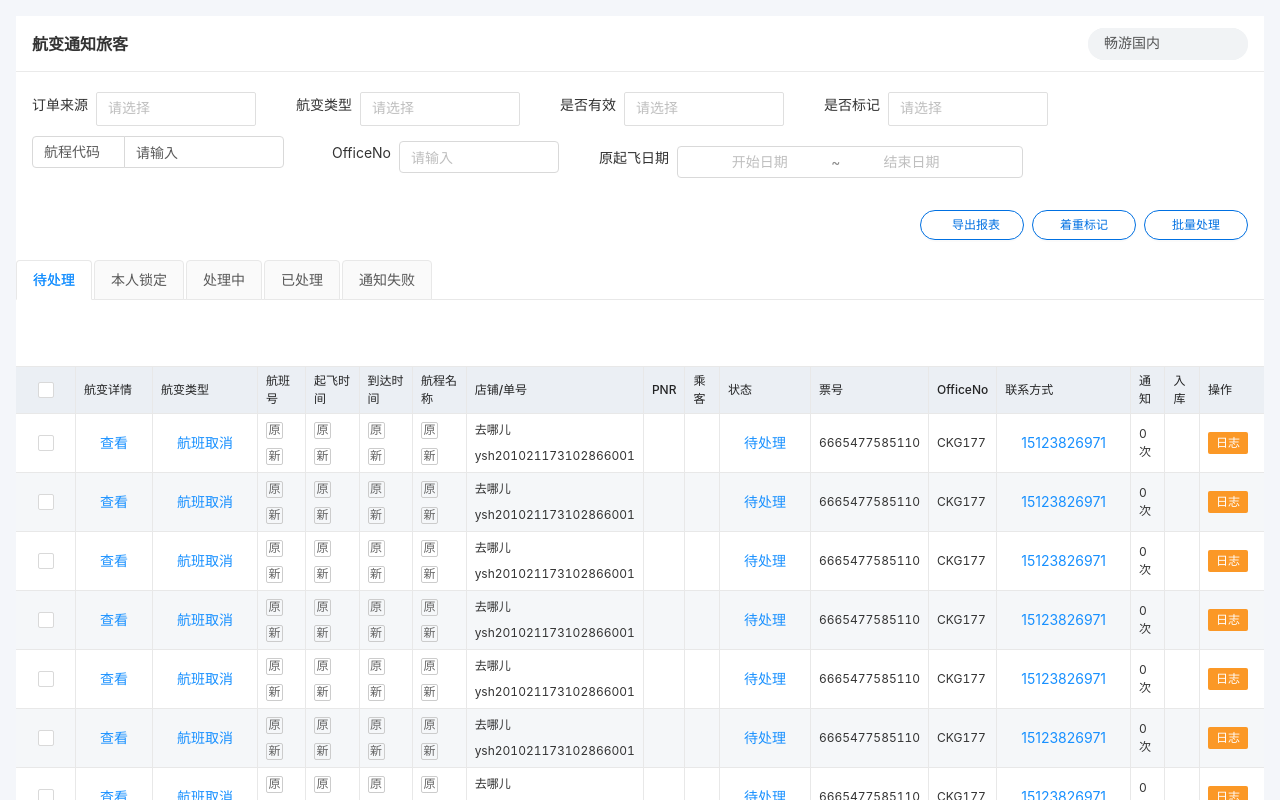
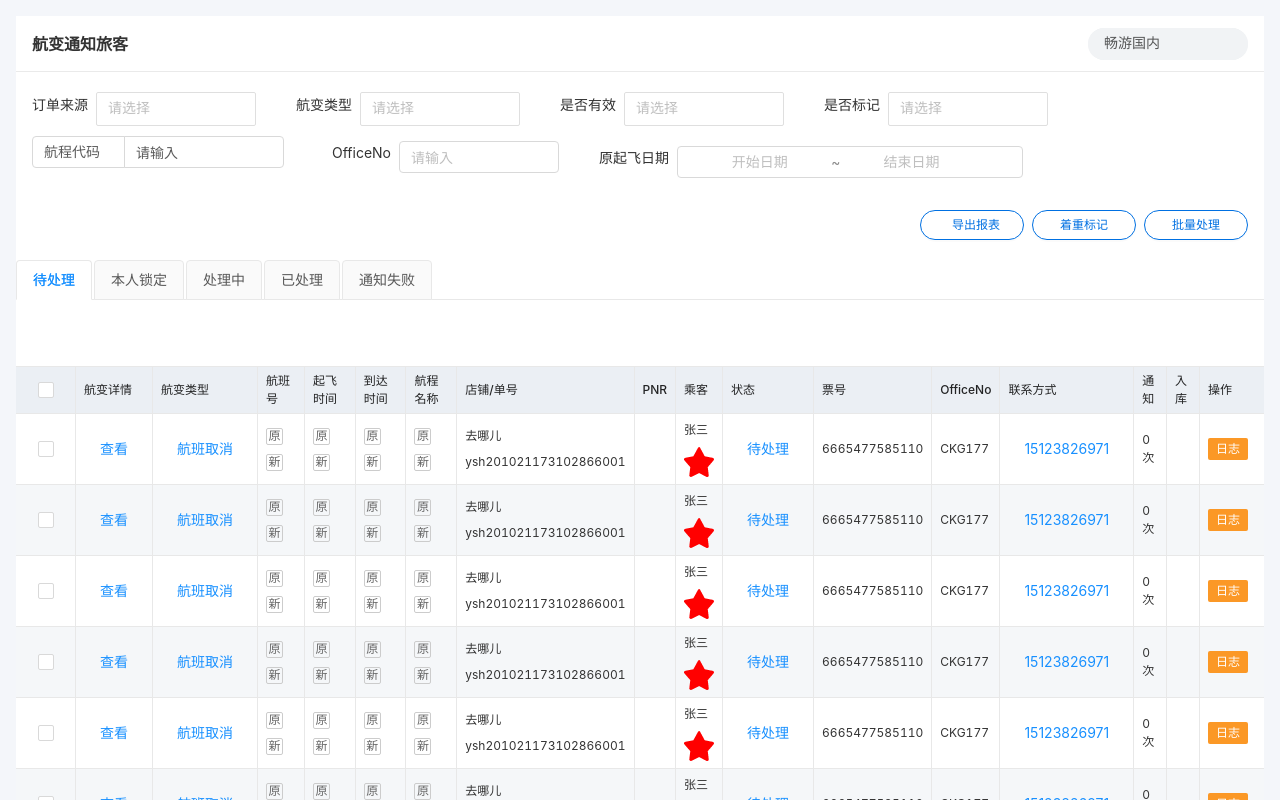
Before and after one commit to mazhengrong25/yunshang_aerial_change, a Vue app: page /notice in a window 1280 px wide. Shown: the top 800 px of the page. Built offline with nearby package versions, Linux system fonts and the light colour scheme.

Commit message:
航变通知页面补充

```diff
--- a/src/views/notice.vue
+++ b/src/views/notice.vue
@@ -1,7 +1,7 @@
 <!--
  * @Author: mzr
  * @Date: 2020-10-30 14:13:41
- * @LastEditTime: 2020-11-03 15:19:53
+ * @LastEditTime: 2020-11-03 15:42:52
  * @LastEditors: Please set LastEditors
  * @Description: 航变通知
  * @FilePath: \positiond:\aerial\yunshang_aerial_change\src\views\changeNotice.vue
@@ -169,7 +169,12 @@
           </template>
         </a-table-column>
         <a-table-column key="pnr" title="PNR" data-index="isEnable" />
-        <a-table-column key="passenger" title="乘客" data-index="isEnable" />
+        <a-table-column key="passenger" title="乘客" data-index="isEnable">
+          <template slot-scope="record">
+            <p>张三</p>
+            <span><img src="../assets/xing.png"></img></span>
+          </template>
+        </a-table-column>
         <a-table-column key="state" title="状态" data-index="isEnable">
             <template slot-scope="record">
                 <a-button type="link" @click="openStateModal()">待处理</a-button>
@@ -912,6 +917,11 @@ export default {
         align-items: center;
         justify-content: center;
         margin-right: 10px;
+        img {
+          width: 100%;
+          height: 100%;
+          object-fit: contain;
+        }
       }
     }
     .table_pagination {
```
Also changed, not shown: src/assets/suo.png (added), src/assets/xing.png (added).
